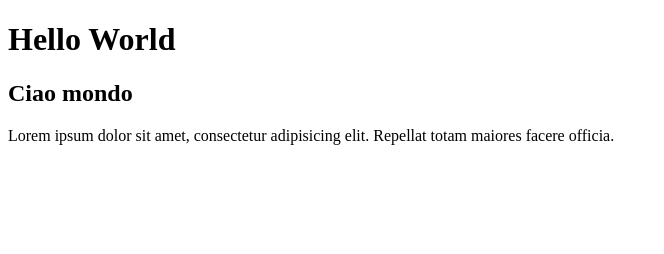
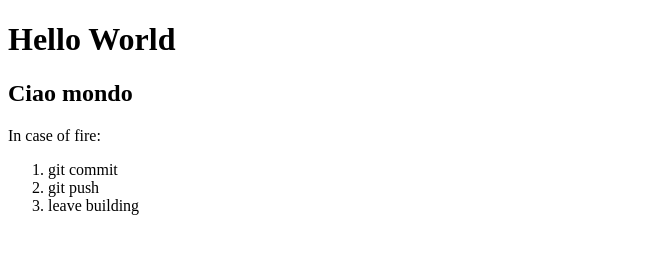
Before and after one commit to giovannimegliola/htmlcss-hello, a plain HTML site: page index.html in a window 1280 px wide. Shown: the whole page, without its empty margins (0-664 px from the left). Drawn offline with Linux system fonts and the light colour scheme.

Commit message:
modified the paragraph

```diff
--- a/index.html
+++ b/index.html
@@ -8,6 +8,11 @@
 <body>
     <h1>Hello World</h1>
     <h2>Ciao mondo</h2>
-    <p>Lorem ipsum dolor sit amet, consectetur adipisicing elit. Repellat totam maiores facere officia.</p>
+    <p>In case of fire:</p>
+    <ol>
+        <li>git commit</li>
+        <li>git push</li>
+        <li>leave building</li>
+    </ol>
 </body>
 </html>
```
